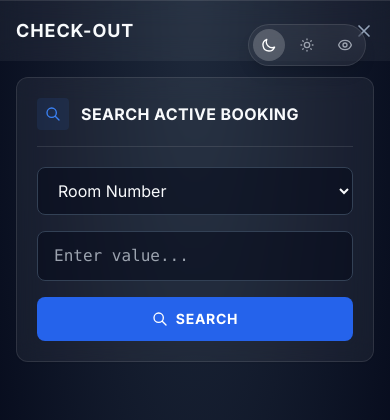
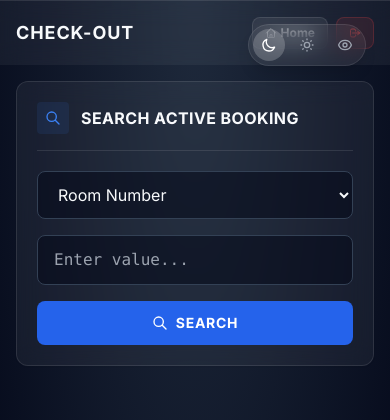
Before and after one commit to ecogainnexus/HotelOS, a PHP site: page /public/checkout.php in a window 390 px wide. Shown: the top 420 px of the page. Run offline with PHP 8.4, Linux system fonts and the light colour scheme; the visitor is signed in with stand-in values (Sample User, id 1); some libraries are stand-ins or nearby versions.

Commit message:
feat: Add session security and navigation controls
SECURITY ENHANCEMENTS:
- All protected pages now redirect to root (../../) when not logged in
- Prevents direct URL access without authentication
- Consistent security check across dashboard, check-in, check-out

NAVIGATION IMPROVEMENTS:
- Added 'Home' button on check-in and check-out mobile headers
- Added 'Logout' button  on all page mobile headers
- Dashboard shows user name with logout option
- Logout redirects to root login page

USER EXPERIENCE:
- Easy navigation back to dashboard from any page
- Quick logout accessible from all pages
- Mobile-first design with large touch targets (h-8)
- Theme-aware button styling

FILES CHANGED:
- dashboard.php: Added logout button in header
- checkin.php: Added home + logout buttons
- checkout.php: Added home + logout buttons
- logout.php: Redirects to root (../../)

```diff
--- a/public/checkout.php
+++ b/public/checkout.php
@@ -16,7 +16,7 @@ session_start();
 
 // Security: Redirect if not logged in
 if (!isset($_SESSION['user_id'])) {
-    header('Location: index.php');
+    header('Location: ../../');
     exit;
 }
 
@@ -228,11 +228,25 @@ ob_start();
 <header
     class="lg:hidden flex items-center justify-between p-4 app-card border-b-0 border-r-0 border-l-0 border-[var(--glass-border)] shrink-0 sticky top-0 z-30">
     <span class="font-tech font-bold text-lg tracking-wider app-text-main">CHECK-OUT</span>
-    <a href="dashboard.php" class="text-sm app-text-muted hover:app-text-main transition">
-        <svg class="w-5 h-5" fill="none" stroke="currentColor" viewBox="0 0 24 24">
-            <path stroke-linecap="round" stroke-linejoin="round" stroke-width="2" d="M6 18L18 6M6 6l12 12"></path>
-        </svg>
-    </a>
+    <div class="flex items-center gap-2">
+        <a href="dashboard.php"
+            class="h-8 px-3 rounded-lg app-card border border-[var(--glass-border)] app-text-main flex items-center gap-1 text-xs font-bold hover:bg-[var(--glass-border)] transition">
+            <svg class="w-3 h-3" fill="none" stroke="currentColor" viewBox="0 0 24 24">
+                <path stroke-linecap="round" stroke-linejoin="round" stroke-width="2"
+                    d="M3 12l2-2m0 0l7-7 7 7M5 10v10a1 1 0 001 1h3m10-11l2 2m-2-2v10a1 1 0 01-1 1h-3m-6 0a1 1 0 001-1v-4a1 1 0 011-1h2a1 1 0 011 1v4a1 1 0 001 1m-6 0h6">
+                </path>
+            </svg>
+            Home
+        </a>
+        <a href="logout.php"
+            class="h-8 px-3 rounded-lg bg-red-500/10 border border-red-500/20 text-red-500 flex items-center gap-1 text-xs font-bold hover:bg-red-500/20 transition">
+            <svg class="w-3 h-3" fill="none" stroke="currentColor" viewBox="0 0 24 24">
+                <path stroke-linecap="round" stroke-linejoin="round" stroke-width="2"
+                    d="M17 16l4-4m0 0l-4-4m4 4H7m6 4v1a3 3 0 01-3 3H6a3 3 0 01-3-3V7a3 3 0 013-3h4a3 3 0 013 3v1">
+                </path>
+            </svg>
+        </a>
+    </div>
 </header>
 
 <!-- Scrollable Main Content -->
@@ -313,7 +327,8 @@ ob_start();
                             <div class="text-right">
                                 <p class="text-xs text-gray-500 uppercase">Invoice #</p>
                                 <p class="font-mono font-bold text-sm">
-                                    <?= htmlspecialchars($bookingData['unique_booking_id']) ?></p>
+                                    <?= htmlspecialchars($bookingData['unique_booking_id']) ?>
+                                </p>
                                 <p class="text-xs text-gray-500 mt-2"><?= date('d M Y, h:i A') ?></p>
                             </div>
                         </div>
@@ -348,7 +363,8 @@ ob_start();
                             <div>
                                 <p class="text-xs text-gray-500 uppercase mb-1">Room Number</p>
                                 <p class="font-bold text-lg text-blue-600">
-                                    <?= htmlspecialchars($bookingData['room_number']) ?></p>
+                                    <?= htmlspecialchars($bookingData['room_number']) ?>
+                                </p>
                             </div>
                             <div>
                                 <p class="text-xs text-gray-500 uppercase mb-1">Category</p>
--- a/public/logout.php
+++ b/public/logout.php
@@ -5,6 +5,6 @@
  */
 session_start();
 session_destroy();
-header('Location: index.php');
+header('Location: ../../');
 exit;
 ?>
```
Also changed, not shown: public/checkin.php (+107 -37 lines), public/dashboard.php (+12 -4 lines).
